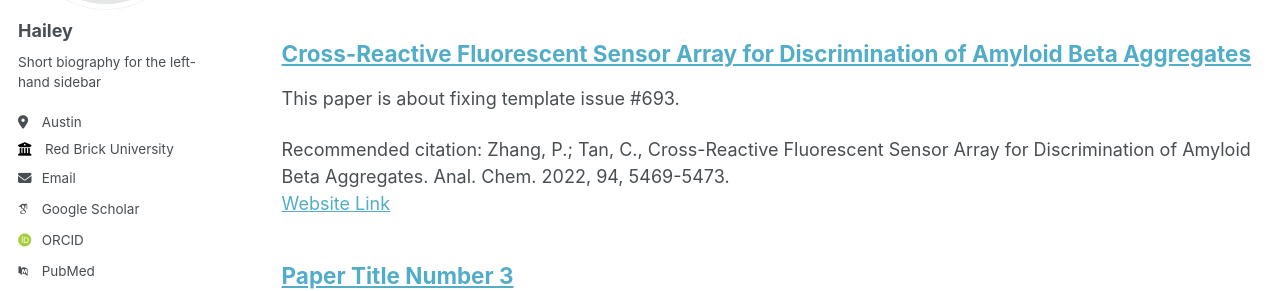
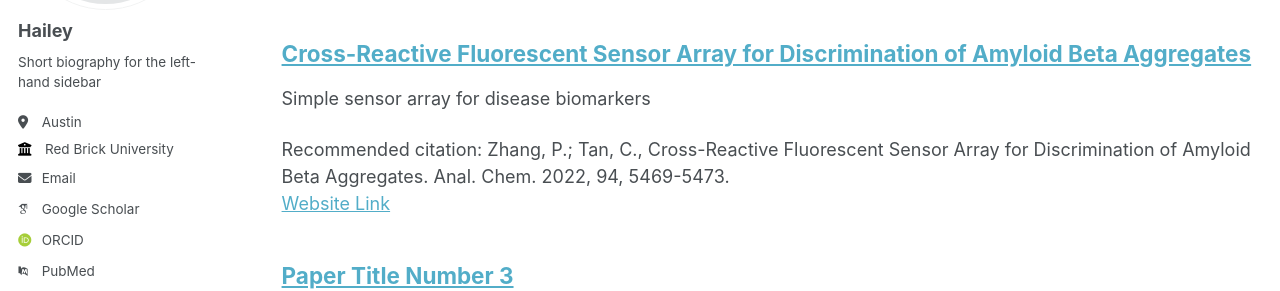
Before and after one commit to haileyyZ/haileyyz.github.io, a Jekyll site: the page built from _pages/publications.html, in a window 1280 px wide and 900 px high. Shown: the part 271-562 px from the top of the window. Built offline with Jekyll 4.4.1, drawn with Linux system fonts in a browser that asks for light colours; some web fonts are replaced.

Commit message:
update publication

```diff
--- a/_publications/AnalChem2022.md
+++ b/_publications/AnalChem2022.md
@@ -3,9 +3,9 @@
 collection: publications
 category: manuscripts
 permalink: /publication/AnalChem2022
-excerpt: 'This paper is about fixing template issue #693.'
-date: 2022/4/1
-venue: 'GitHub Journal of Bugs'
+excerpt: 'Simple sensor array for disease biomarkers'
+date: 2022-04-01
+venue: 'Journal1'
 paperurl: 'http://academicpages.github.io/files/AnalChem2022.pdf'
 citation: 'Zhang, P.; Tan, C., Cross-Reactive Fluorescent Sensor Array for Discrimination of Amyloid Beta Aggregates. Anal. Chem. 2022, 94, 5469-5473.'
 ---
```
Also changed, not shown: 1 other file.
